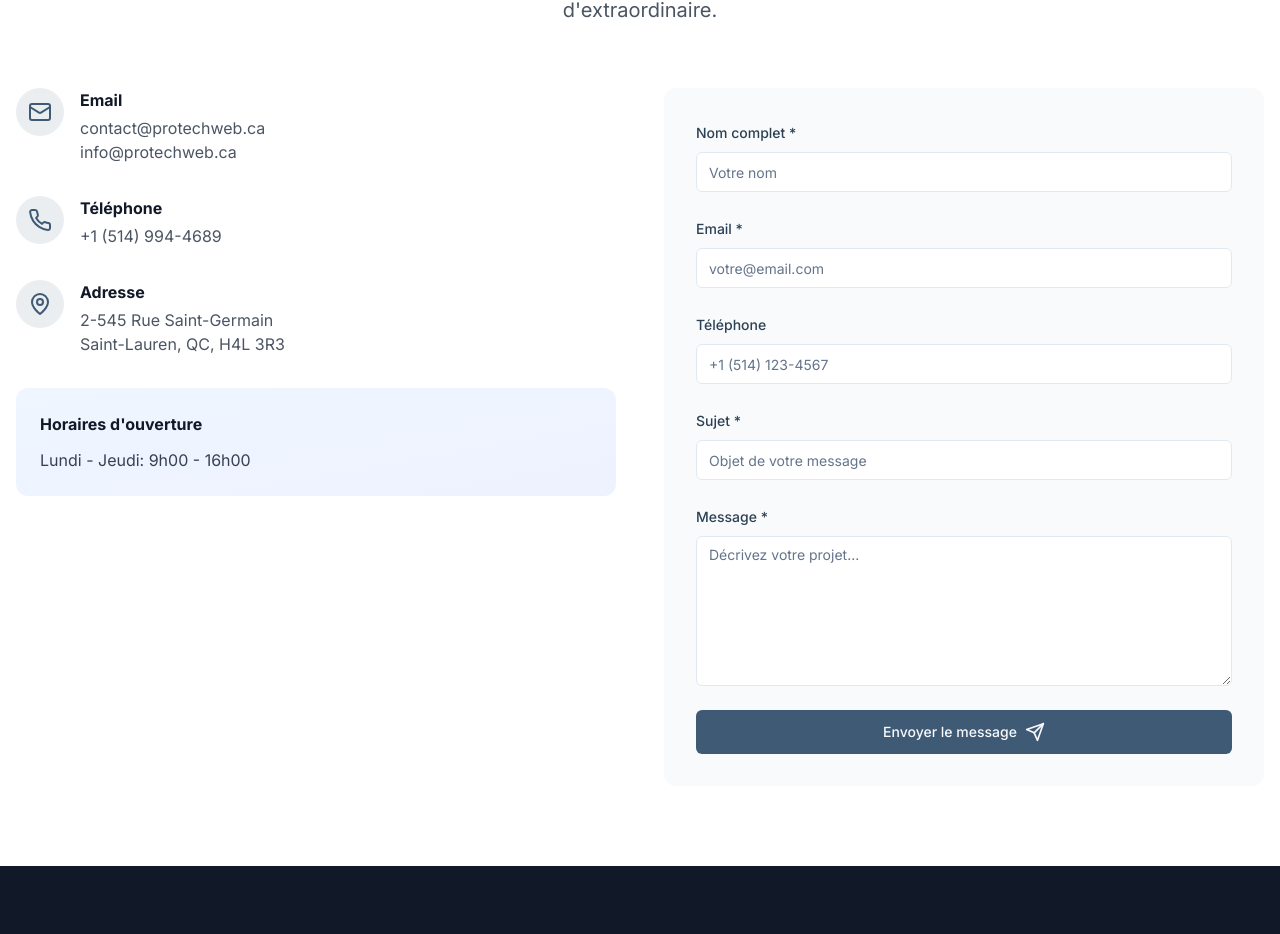
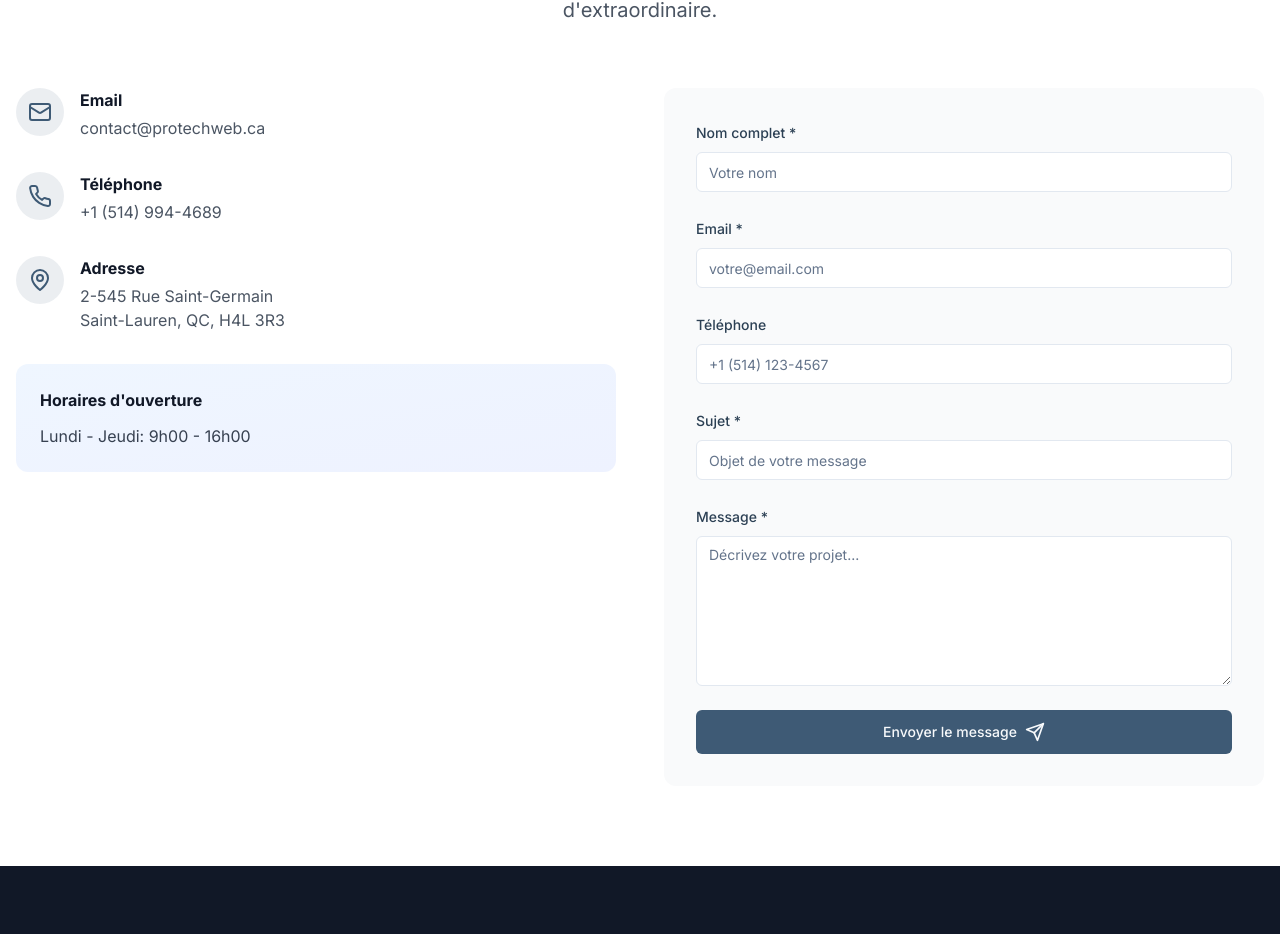
Before and after one commit to PhilippeNyambaWeb/ProTechWeb, a React (Vite) app: page / in a window 1280 px wide. Shown: the part 2754-3688 px from the top of the page. Built offline with nearby package versions, Linux system fonts and the light colour scheme; the HTML template or start-up script is replaced by a standard one.

Commit message:
Ignore Dist folder

```diff
--- a/package.json
+++ b/package.json
@@ -46,6 +46,6 @@
     "postcss": "^8.4.31",
     "tailwindcss": "^3.3.3",
     "terser": "^5.39.0",
-    "vite": "^4.4.5"
+    "vite": "^4.5.14"
   }
 }
--- a/src/components/Contact.jsx
+++ b/src/components/Contact.jsx
@@ -113,7 +113,6 @@ const Contact = () => {
                 <div>
                   <h3 className="font-bold text-gray-900 mb-1">Email</h3>
                   <p className="text-gray-600">contact@protechweb.ca</p>
-                  <p className="text-gray-600">info@protechweb.ca</p>
                 </div>
               </div>
 
```
Also changed, not shown: 5 other files (tests, documents, lock files or other folders).
